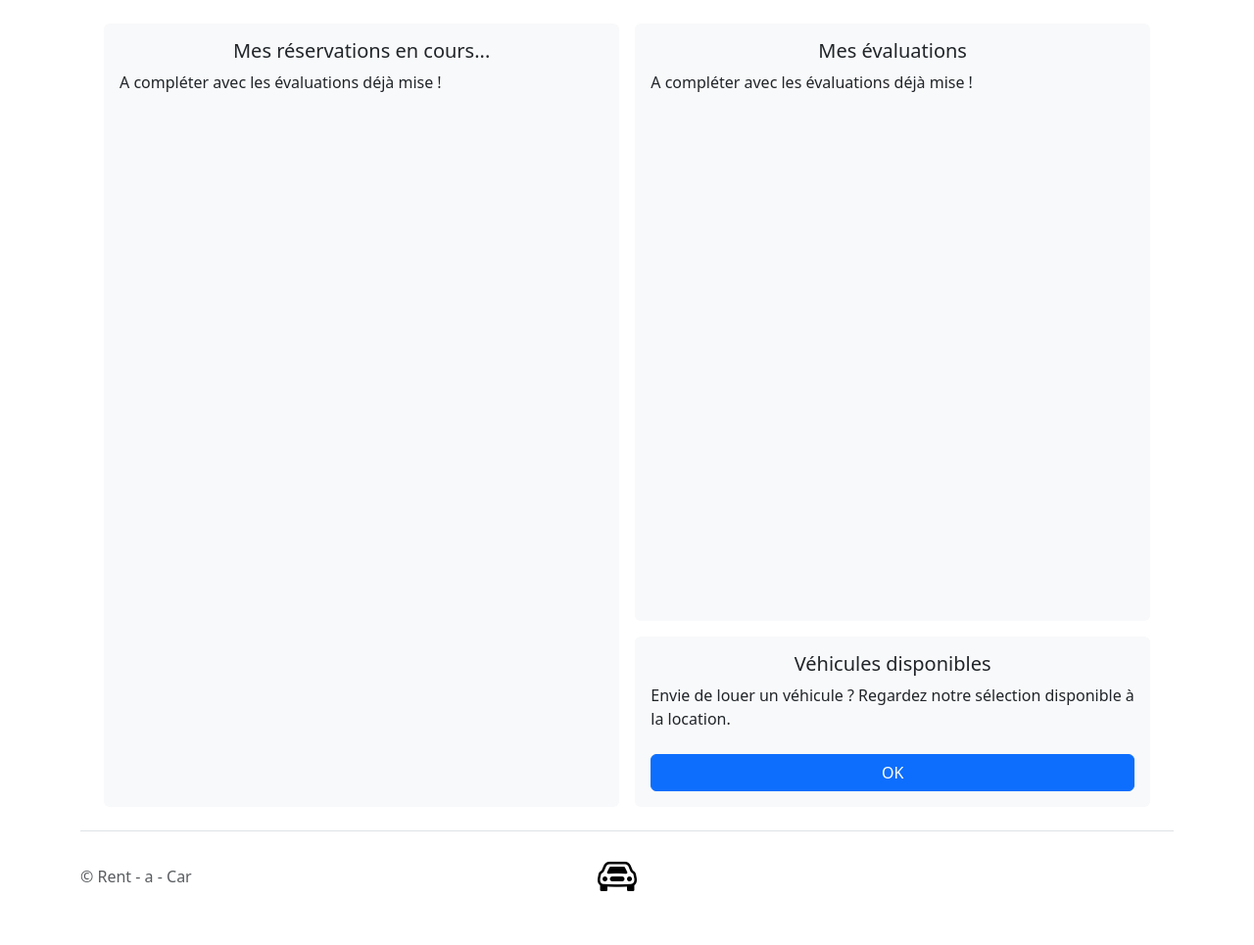
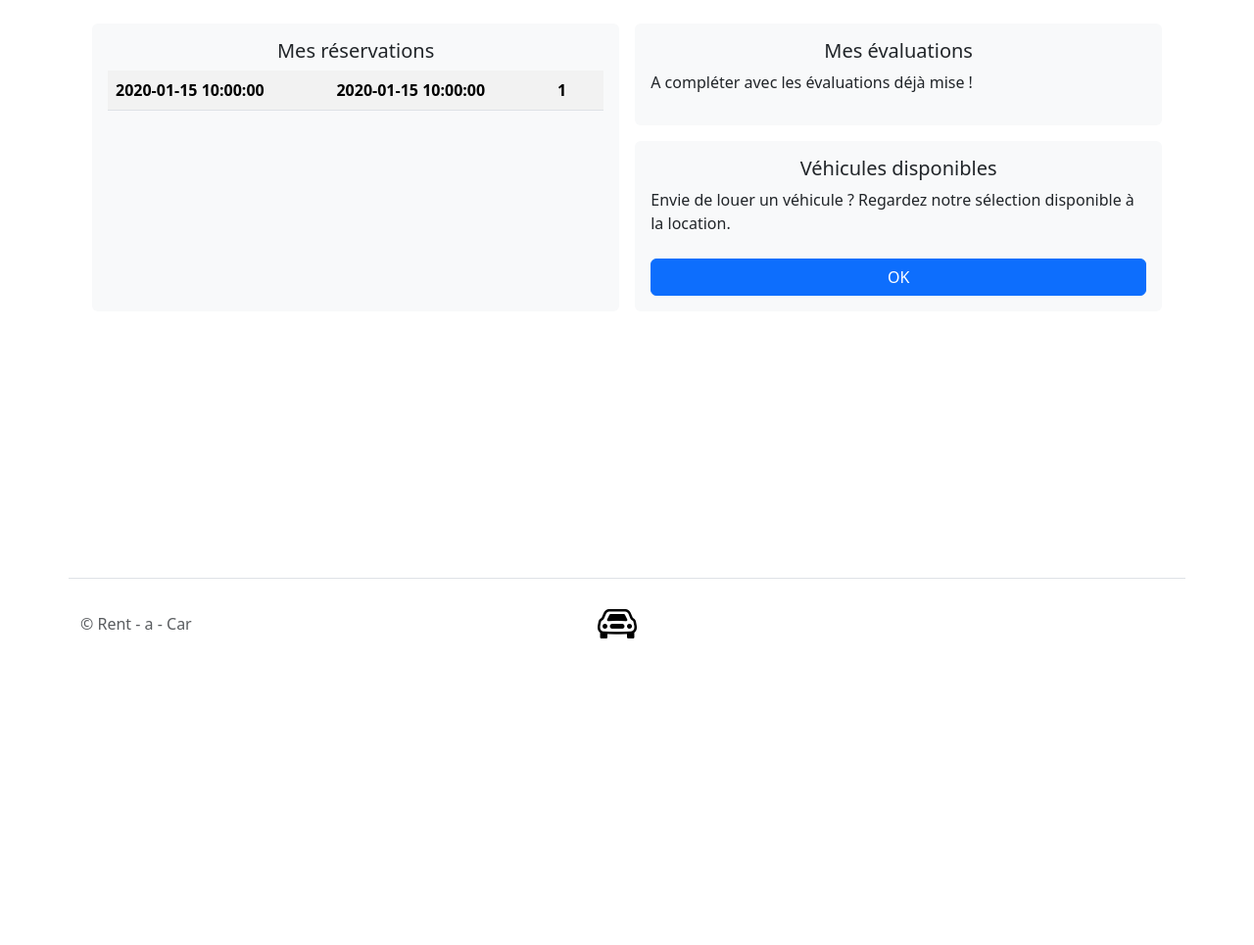
Before and after one commit to Koruji/AGENCE, a PHP site: template vue/menuClient.php in a window 1280 px wide. Shown: the part 93-1058 px from the top of the page at 98% size. After the commit the page ends 745 px from the top, so only its background shows below. Run offline with PHP 8.4, Linux system fonts and the light colour scheme; the template is opened without the code that fills it: most values are stand-ins (such as "Sample title", 1, 10 or a date in 2020); lists and menus that the app fills with data are empty.

Commit message:
Modif visu page

```diff
--- a/controller/MenuController.php
+++ b/controller/MenuController.php
@@ -4,6 +4,7 @@
     public function dashboard() {
         $modelAccount = new AccountModel();
         $modelVehicle = new VehicleModel();
+        $modelReservation = new ReservationModel();
 
         if(isset($_GET["action"])) {
             $action = $_GET["action"];
@@ -15,6 +16,8 @@
                     include "vue/menuAdmin.php";
                     break;
                 case "menuClient":
+                    $idUser = unserialize($_SESSION['user'])->getIdPersonne();
+                    $reservationClient = $modelReservation->findAllReservation($idUser);
                     include "vue/menuClient.php";
                     break;
                 case "listVehicle":
--- a/vue/menuClient.php
+++ b/vue/menuClient.php
@@ -1,11 +1,20 @@
 <?php ob_start(); ?>
 
-<div class="container vh-100 d-flex">
+<div class="d-flex">
     <div class="w-50 bg-light rounded p-3 me-3 d-flex flex-column">
         <h5 class="text-center">
-            Mes réservations en cours...
+            Mes réservations
         </h5>
-        <p> A compléter avec les évaluations déjà mise !</p>
+        <table class="table table-striped">
+            <?php foreach($reservationClient as $reservation): ?>
+                <tr>
+                    <th><?= $reservation->getDateDebut() ?></th>
+                    <th><?= $reservation->getDateFin() ?></th>
+                    <th><?= $reservation->getIdVehicule() ?></th>
+                    <th></th>
+                </tr>
+            <?php endforeach; ?>
+        </table>
     </div>
 
     <div class="w-50 d-flex flex-column">
--- a/vue/template.php
+++ b/vue/template.php
@@ -63,7 +63,7 @@
         <?= $contenu ?? ''; ?>
     </main>
 
-    <footer class="d-flex flex-wrap justify-content-between align-items-center py-3 my-4 border-top">
+    <footer class="container d-flex flex-wrap justify-content-between align-items-center py-3 my-4 border-top fixed-bottom">
         <p class="col-md-4 mb-0 text-body-secondary">&copy; Rent - a - Car</p>
 
         <a class="col-md-4 d-flex align-items-center justify-content-center mb-3 mb-md-0 me-md-auto link-body-emphasis text-decoration-none">
```
Also changed, not shown: model/ReservationModel.php (+14 -0 lines).
